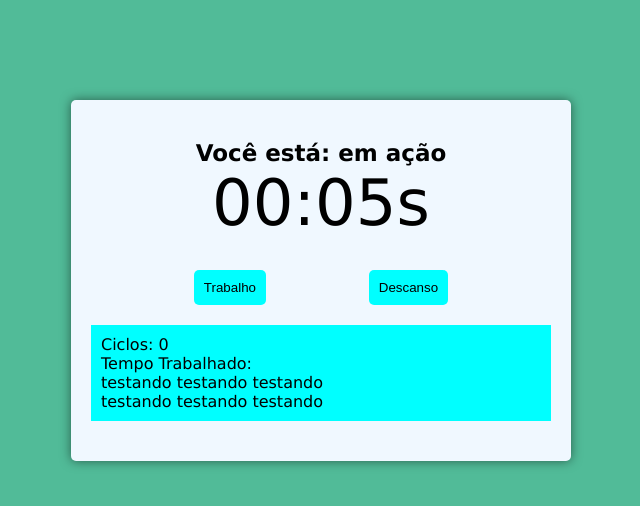
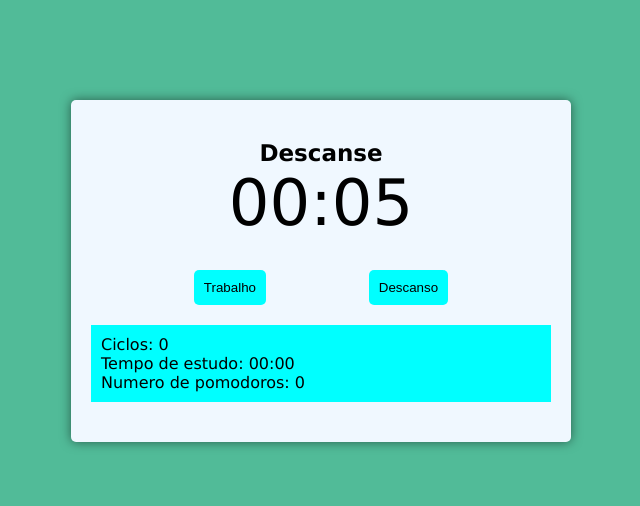
Before and after one commit to lauriciodev/pomodoro-project, a React (Vite) app: page / in a window 1280 px wide. Shown: the top 506 px of the page, without its empty margins (319-959 px from the left). Built offline with nearby package versions, Linux system fonts and the light colour scheme; the HTML template or start-up script is replaced by a standard one.

Commit message:
finish time worked

```diff
--- a/src/components/Pomodoro.tsx
+++ b/src/components/Pomodoro.tsx
@@ -8,6 +8,7 @@ import finishSong from "../sounds/bell-finish.mp3"
 // eslint-disable-next-line @typescript-eslint/no-var-requires
 import startSong from '../sounds/bell-start.mp3'
 import pauseSong from '../sounds/bell-pause.mp3'
+import { convertTime } from '../utils/convertTime';
 
 interface typeProps{
   pomodoroTime:number;
@@ -15,6 +16,7 @@ interface typeProps{
   longTime:number;
   cycles:number;
 }
+
 
 function Pomo(props:typeProps) {
 const [mainTime, setMainTime] = useState(props.pomodoroTime);
@@ -25,6 +27,8 @@ const [cycles, setCycles] = useState(
   new Array(props.cycles -1).fill(true)
 )
 const [cyclesQtd, setCyclesQtd] = useState(0);
+const [numberOfPomodoros, setNumberOfPomodoros ] = useState(0);
+const [timeWorked, setTimeWorked] = useState(0);
 
 const finish = new Audio(finishSong);
 const start = new Audio(startSong);
@@ -56,6 +60,7 @@ useEffect(() =>{
   if(mainTime > 0) return;
 
   if(working && cycles.length > 0){
+    setNumberOfPomodoros(numberOfPomodoros+1);
     configureRestingTime(false);
     cycles.pop();
   }else if(working && cycles.length <= 0){
@@ -71,6 +76,9 @@ useEffect(() =>{
 
 useInterval(() =>{
 setMainTime(mainTime -1)
+if(working){
+ setTimeWorked(timeWorked+1);
+}
 }, running ? 1000 : null)
 
 const configureTime = () =>{
@@ -90,7 +98,7 @@ const playPause = () =>{
 
 return (
   <div className='pomodoro'>
-    <h4>Você está: em ação</h4>
+    <h4>{working ? "Estude !" : "Descanse"}</h4>
     <Timer mainTime={mainTime}/>
 
     <div className="controls">
@@ -103,9 +111,8 @@ return (
 
     <div className='notes__container'>
       <p>Ciclos: {cyclesQtd}</p>
-      <p>Tempo Trabalhado: </p>
-      <p>testando testando testando</p>
-      <p>testando testando testando</p>
+      <p>Tempo de estudo: {convertTime(timeWorked)} </p>
+      <p>Numero de pomodoros: {numberOfPomodoros}</p>
     </div>
 
 </div>
--- a/src/utils/convertTime.ts
+++ b/src/utils/convertTime.ts
@@ -2,5 +2,5 @@ export function convertTime(time:number): string{
   const zeroLeft = (n:number) => Math.floor(n).toString().padStart(2,"0");
   const min = zeroLeft((time / 60) % 60);
   const sec = zeroLeft((time % 60) % 60);
- return `${min}:${sec}s`
+ return `${min}:${sec}`
 }
```
